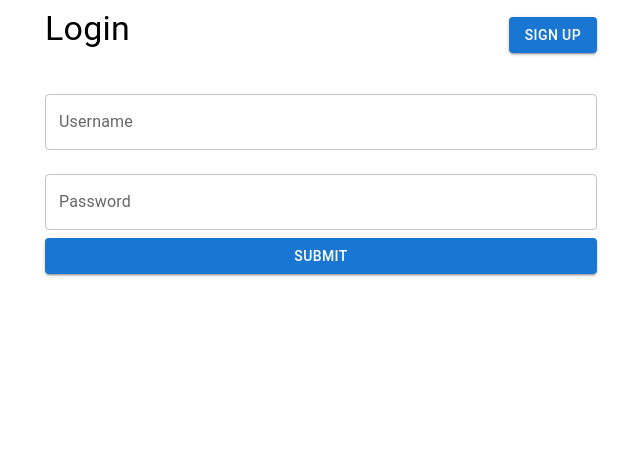
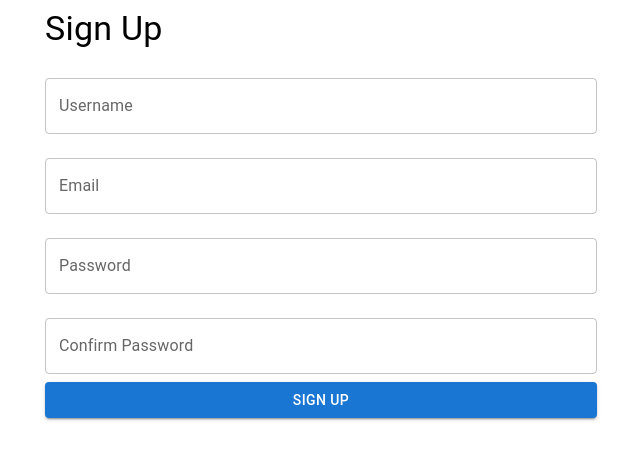
Before and after one commit to diyasanghvii/Game-Night-Recommendation-System, a React (Create React App) app in the folder frontend/: page / in a window 1280 px wide. Shown: the top 460 px of the page, without its empty margins (319-959 px from the left). Built offline with nearby package versions, Linux system fonts and the light colour scheme; no server answers; the HTML template or start-up script is replaced by a standard one.

Commit message:
I tried to call the SignUp Page 1

```diff
--- a/frontend/src/Pages/Home.js
+++ b/frontend/src/Pages/Home.js
@@ -3,7 +3,7 @@ import Btn from "../Components/Button/Btn";
 import TextBox from "../Components/TextBox/TextBox";
 import { getTestData } from "../Services";
 import Login from "../Components/Login/Login";
-
+import Signup1 from "../Components/Signup1/Signup1"
 class Home extends Component {
   constructor() {
     super();
@@ -42,8 +42,10 @@ class Home extends Component {
           <p>Response from backend : {backendResponse.message}</p>
         )}
          */}
-         <Login />
+         {/*<Login/>*/}
+         <Signup1/>
       </div>
+
     );
   }
 }
```
